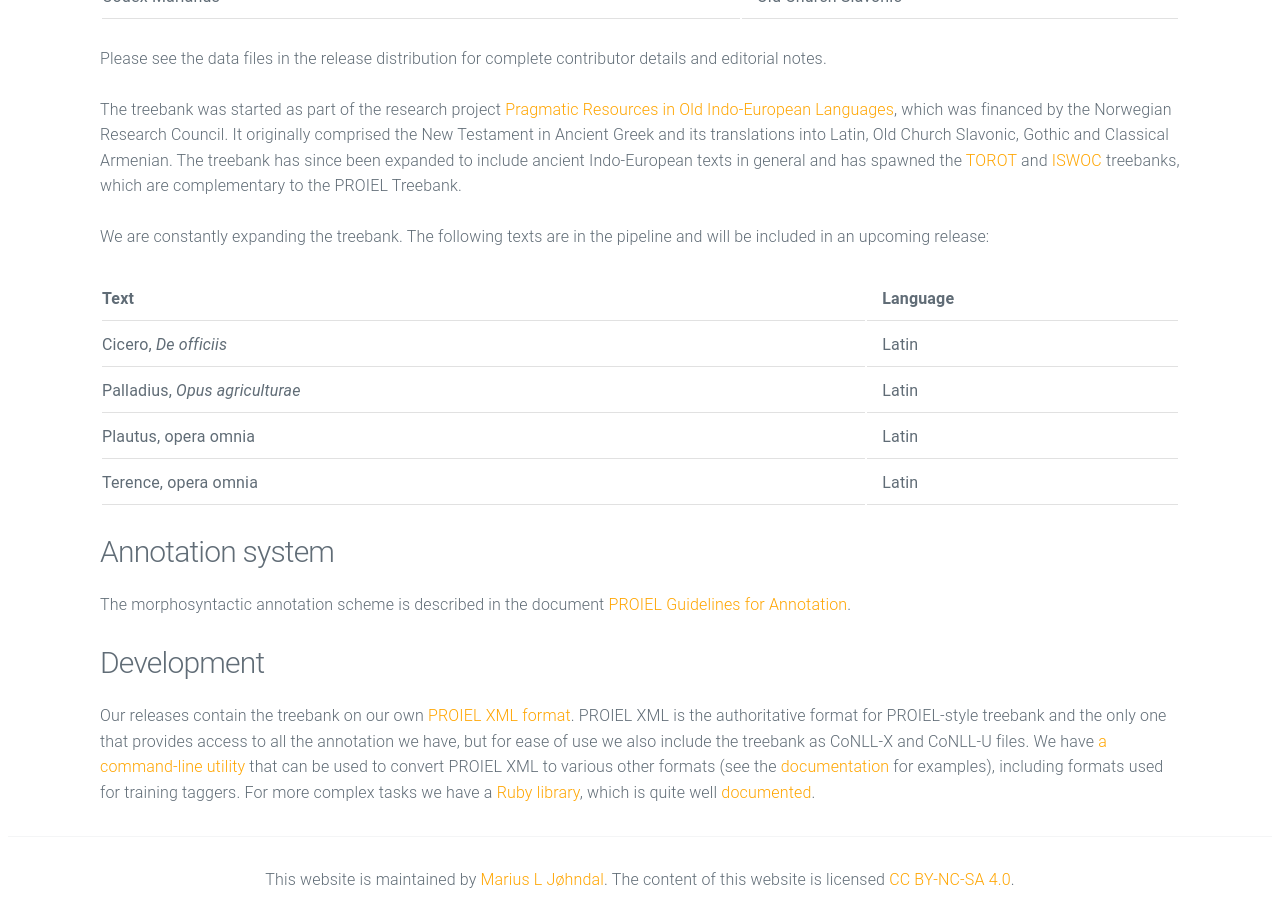
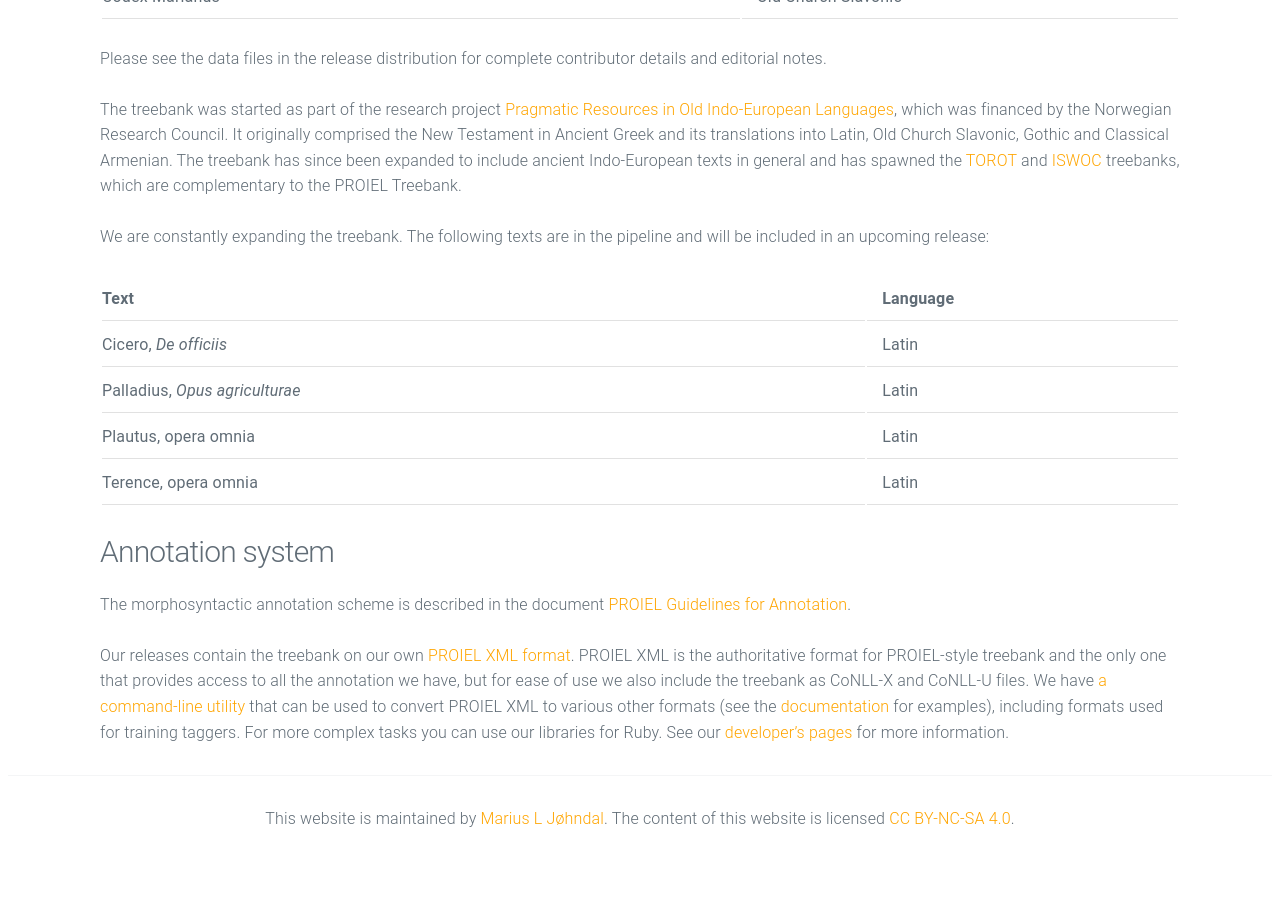
Before and after one commit to proiel/proiel.github.io, a Jekyll site: the page built from index.md, in a window 1280 px wide and 900 px high, scrolled down 1830 px. Built offline with Jekyll 4.4.1, drawn with Linux system fonts in a browser that asks for light colours; nearby versions of some CDN libraries; after the commit the page ends 2670 px from its top, so only the background shows below that.

Commit message:
Redirect developers to dev.syntacticus.org

```diff
--- a/index.md
+++ b/index.md
@@ -107,8 +107,6 @@ We are constantly expanding the treebank. The following texts are in the pipelin
 
 The morphosyntactic annotation scheme is described in the document [PROIEL Guidelines for Annotation](http://folk.uio.no/daghaug/syntactic_guidelines.pdf).
 
-#### Development
-
-Our releases contain the treebank on our own [PROIEL XML format](https://proiel.github.io/handbook/developer/#the-proiel-xml-format). PROIEL XML is the authoritative format for PROIEL-style treebank and the only one that provides access to all the annotation we have, but for ease of use we also include the treebank as CoNLL-X and CoNLL-U files. We have [a command-line utility](https://github.com/proiel/proiel-cli) that can be used to convert PROIEL XML to various other formats (see the [documentation](https://proiel.github.io/handbook/developer/#manipulating-proiel-xml-treebank-files) for examples), including formats used for training taggers. For more complex tasks we have a [Ruby library](https://github.com/proiel/proiel), which is quite well [documented](http://www.rubydoc.info/gems/proiel).
+Our releases contain the treebank on our own [PROIEL XML format](https://proiel.github.io/handbook/developer/#the-proiel-xml-format). PROIEL XML is the authoritative format for PROIEL-style treebank and the only one that provides access to all the annotation we have, but for ease of use we also include the treebank as CoNLL-X and CoNLL-U files. We have [a command-line utility](https://github.com/proiel/proiel-cli) that can be used to convert PROIEL XML to various other formats (see the [documentation](https://proiel.github.io/handbook/developer/#manipulating-proiel-xml-treebank-files) for examples), including formats used for training taggers. For more complex tasks you can use our libraries for Ruby. See our [developer's pages](http://dev.syntacticus.org) for more information.
 
 <!-- Ready-made conversion of the PROIEL treebank to Universal Dependencies  -->
```
